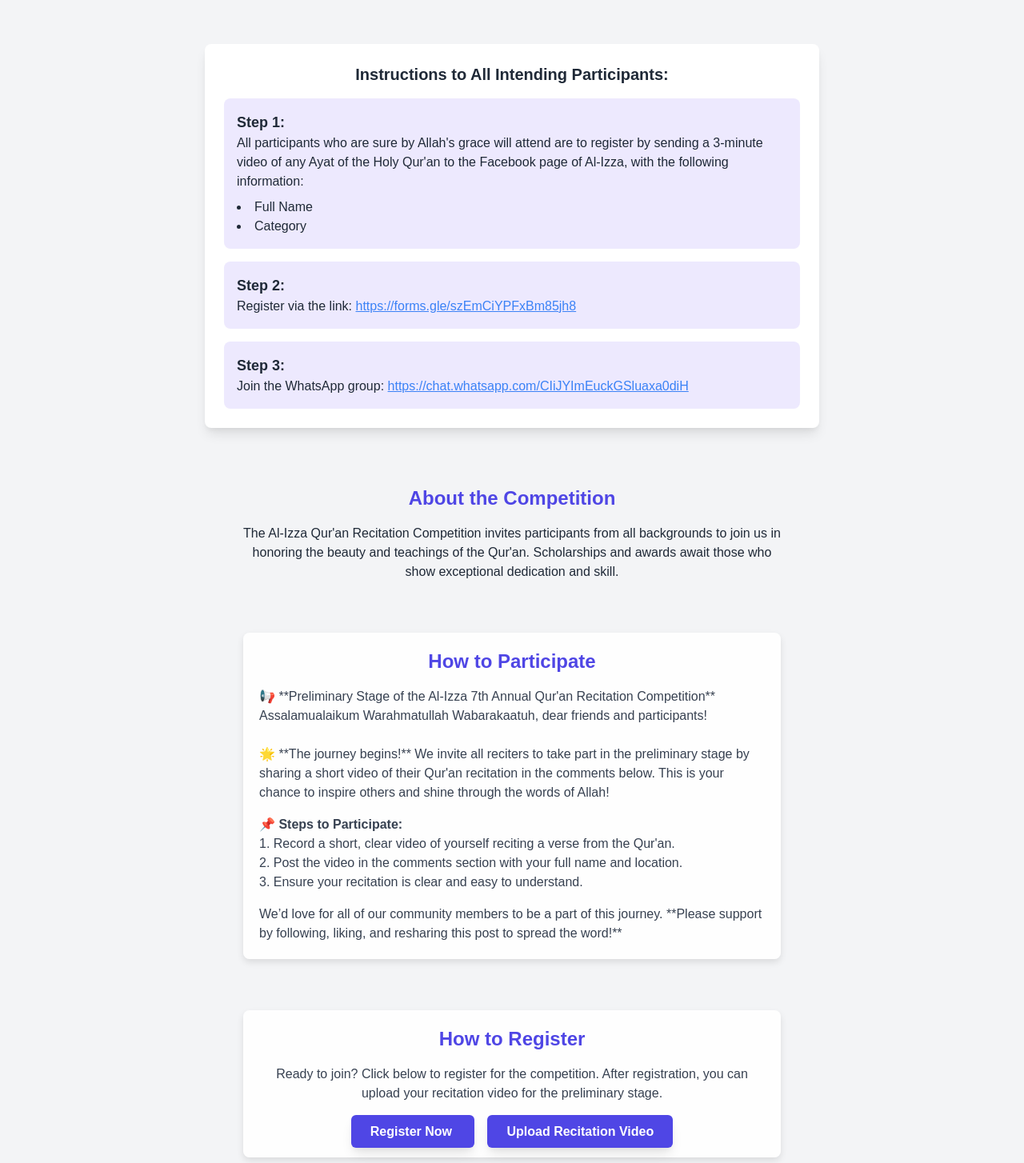
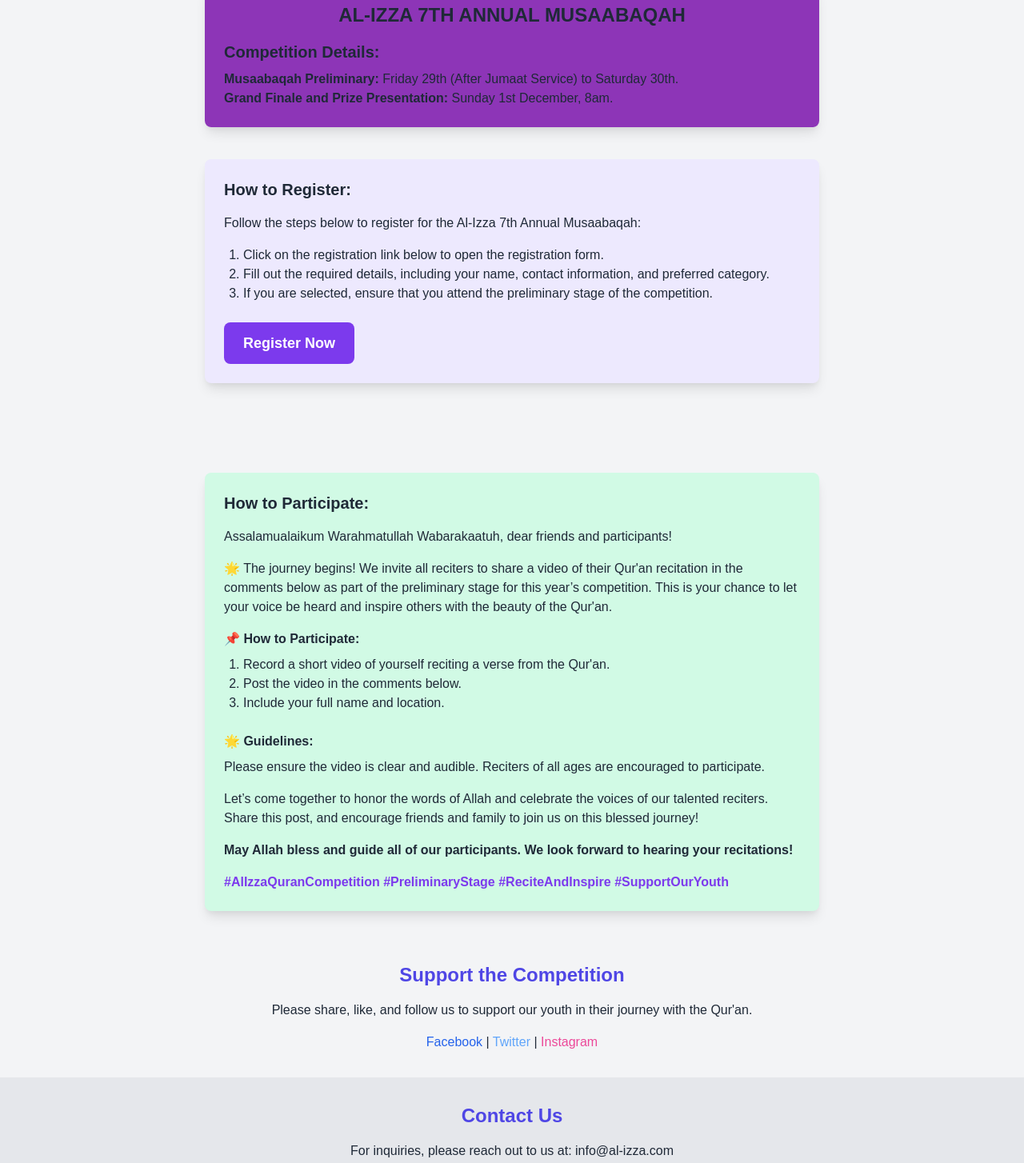
Before and after one commit to abdulhaleem7/Musabaqa, a plain HTML site: page index.html in a window 1280 px wide. Shown: the part 605-2059 px from the top of the page at 80% size. Drawn offline with nearby package versions, Linux system fonts and the light colour scheme.

Commit message:
commit changes

```diff
--- a/index.html
+++ b/index.html
@@ -36,7 +36,10 @@
             z-index: 2; /* Content is above the overlay */
             padding: 2rem;
         }
-
+        .bg-white {
+            --tw-bg-opacity: 1;
+            background-color: rgb(122 17 172 / 84%);
+        }
         .countdown {
             font-size: 2rem;
             font-weight: bold;
@@ -61,42 +64,6 @@
             <div id="countdown" class="countdown mt-4">Loading countdown...</div>
         </div>
     </section>
-    <section class="py-10 px-4">
-        <div class="max-w-3xl mx-auto bg-white p-6 rounded-lg shadow-lg">
-            <h2 class="text-2xl font-bold text-center mb-4">AL-IZZA 7TH ANNUAL MUSAABAQAH</h2>
-
-            <h3 class="text-xl font-semibold mb-2">Competition Details:</h3>
-            <p><strong>Musaabaqah Preliminary:</strong> Friday 29th (After Jumaat Service) to Saturday 30th.</p>
-            <p><strong>Grand Finale and Prize Presentation:</strong> Sunday 1st December, 8am.</p>
-        </div>
-    </section>
-
-    <!-- Instructions Section -->
-    <section class="py-10 px-4">
-        <div class="max-w-3xl mx-auto bg-white p-6 rounded-lg shadow-lg">
-            <h3 class="text-xl font-semibold mb-4 text-center">Instructions to All Intending Participants:</h3>
-
-            <div class="mb-4 p-4 bg-purple-100 rounded-lg">
-                <h4 class="text-lg font-semibold">Step 1:</h4>
-                <p>All participants who are sure by Allah's grace will attend are to register by sending a 3-minute video of any Ayat of the Holy Qur'an to the Facebook page of Al-Izza, with the following information:</p>
-                <ul class="list-disc list-inside mt-2">
-                    <li>Full Name</li>
-                    <li>Category</li>
-                </ul>
-            </div>
-
-            <div class="mb-4 p-4 bg-purple-100 rounded-lg">
-                <h4 class="text-lg font-semibold">Step 2:</h4>
-                <p>Register via the link: <a href="https://forms.gle/szEmCiYPFxBm85jh8" class="text-blue-500 underline">https://forms.gle/szEmCiYPFxBm85jh8</a></p>
-            </div>
-
-            <div class="p-4 bg-purple-100 rounded-lg">
-                <h4 class="text-lg font-semibold">Step 3:</h4>
-                <p>Join the WhatsApp group: <a href="https://chat.whatsapp.com/CIiJYImEuckGSluaxa0diH" class="text-blue-500 underline">https://chat.whatsapp.com/CIiJYImEuckGSluaxa0diH</a></p>
-            </div>
-        </div>
-    </section>
-    <!-- About the Competition -->
     <section class="text-center p-8">
         <h2 class="text-2xl font-semibold text-indigo-600">About the Competition</h2>
         <p class="mt-4 max-w-2xl mx-auto">
@@ -106,46 +73,65 @@
         </p>
     </section>
 
+
+    <!-- About the Competition -->
+
     <!-- How to Participate Card -->
-    <section class="p-8">
-        <div class="card mx-auto max-w-2xl">
-            <h2 class="text-2xl font-semibold text-indigo-600 text-center">How to Participate</h2>
-            <p class="mt-4 text-gray-700">
-                📢 **Preliminary Stage of the Al-Izza 7th Annual Qur'an Recitation Competition**
-                <br> Assalamualaikum Warahmatullah Wabarakaatuh, dear friends and participants!
-                <br><br>🌟 **The journey begins!** We invite all reciters to take part in the preliminary stage by sharing a short video of their Qur'an recitation in the comments below. This is your chance to inspire others and shine through the words of Allah!
-            </p>
-            <div class="mt-4 text-left text-gray-700">
-                <p class="font-semibold">📌 Steps to Participate:</p>
-                <ol class="list-decimal list-inside">
-                    <li>Record a short, clear video of yourself reciting a verse from the Qur'an.</li>
-                    <li>Post the video in the comments section with your full name and location.</li>
-                    <li>Ensure your recitation is clear and easy to understand.</li>
+    <section class="py-10 px-4">
+        <div class="max-w-3xl mx-auto bg-white p-6 rounded-lg shadow-lg">
+            <h2 class="text-2xl font-bold text-center mb-4">AL-IZZA 7TH ANNUAL MUSAABAQAH</h2>
+
+            <!-- Competition Details -->
+            <h3 class="text-xl font-semibold mb-2">Competition Details:</h3>
+            <p><strong>Musaabaqah Preliminary:</strong> Friday 29th (After Jumaat Service) to Saturday 30th.</p>
+            <p><strong>Grand Finale and Prize Presentation:</strong> Sunday 1st December, 8am.</p>
+        </div>
+
+        <!-- How to Register Section -->
+        <div class="max-w-3xl mx-auto bg-purple-100 p-6 rounded-lg shadow-lg mt-10">
+            <h3 class="text-xl font-semibold mb-4">How to Register:</h3>
+            <p class="mb-4">Follow the steps below to register for the Al-Izza 7th Annual Musaabaqah:</p>
+
+            <!-- Registration Steps -->
+            <ol class="list-decimal ml-6 mb-6">
+                <li>Click on the registration link below to open the registration form.</li>
+                <li>Fill out the required details, including your name, contact information, and preferred category.</li>
+                <li>If you are selected, ensure that you attend the preliminary stage of the competition.</li>
             </ol>
-            </div>
-            <p class="mt-4 text-gray-700">
-                We’d love for all of our community members to be a part of this journey. **Please support by following, liking, and resharing this post to spread the word!**
-            </p>
+
+            <!-- Registration Link or Form -->
+            <a href="#" class="inline-block bg-purple-600 text-white px-6 py-3 rounded-lg text-lg font-semibold hover:bg-purple-700 transition">Register Now</a>
         </div>
     </section>
 
+
     <!-- How to Register Card -->
     <section class="p-8">
-        <div class="card mx-auto max-w-2xl">
-            <h2 class="text-2xl font-semibold text-indigo-600 text-center">How to Register</h2>
-            <p class="mt-4 text-gray-700 text-center">
-                Ready to join? Click below to register for the competition. After registration, you can upload your recitation video for the preliminary stage.
-            </p>
-            <div class="mt-6 text-center">
-                <a href="#register" class="bg-indigo-600 hover:bg-indigo-700 text-white font-semibold py-3 px-6 rounded-md shadow-lg mr-4">
-                    Register Now
-                </a>
-                <a href="#upload-video" class="bg-indigo-600 hover:bg-indigo-700 text-white font-semibold py-3 px-6 rounded-md shadow-lg">
-                    Upload Recitation Video
-                </a>
-            </div>
+        <div class="max-w-3xl mx-auto bg-green-100 p-6 rounded-lg shadow-lg mt-10">
+            <h3 class="text-xl font-semibold mb-4">How to Participate:</h3>
+            <p class="mb-4">Assalamualaikum Warahmatullah Wabarakaatuh, dear friends and participants!</p>
+            <p class="mb-4">🌟 The journey begins! We invite all reciters to share a video of their Qur'an recitation in the comments below as part of the preliminary stage for this year’s competition. This is your chance to let your voice be heard and inspire others with the beauty of the Qur'an.</p>
+
+            <!-- Participation Instructions -->
+            <p class="font-semibold mb-2">📌 How to Participate:</p>
+            <ol class="list-decimal ml-6 mb-6">
+                <li>Record a short video of yourself reciting a verse from the Qur'an.</li>
+                <li>Post the video in the comments below.</li>
+                <li>Include your full name and location.</li>
+            </ol>
+
+            <!-- Guidelines -->
+            <p class="font-semibold mb-2">🌟 Guidelines:</p>
+            <p class="mb-4">Please ensure the video is clear and audible. Reciters of all ages are encouraged to participate.</p>
+
+            <p>Let’s come together to honor the words of Allah and celebrate the voices of our talented reciters. Share this post, and encourage friends and family to join us on this blessed journey!</p>
+
+            <p class="font-semibold mt-4">May Allah bless and guide all of our participants. We look forward to hearing your recitations!</p>
+
+            <p class="mt-4 text-purple-600 font-semibold">#AlIzzaQuranCompetition #PreliminaryStage #ReciteAndInspire #SupportOurYouth</p>
         </div>
     </section>
+
 
     <!-- Support and Engagement Section -->
     <section class="text-center p-8">
```
Lines whose indentation alone changed are shown as unchanged.
